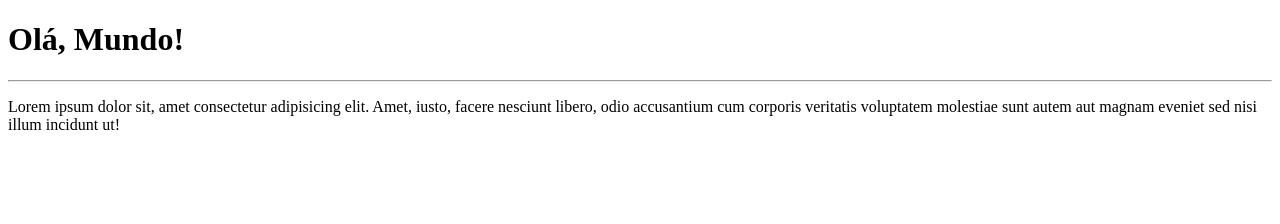
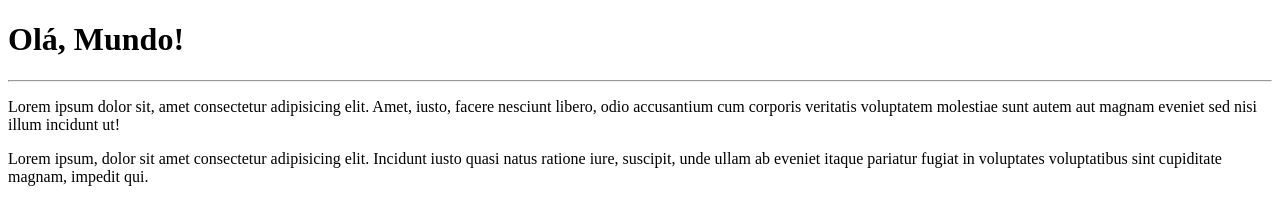
Before and after one commit to islaianeribeiro/Ola-mundo, a plain HTML site: page SiteExemplo/index.html in a window 1280 px wide. Drawn offline with Linux system fonts and the light colour scheme.

Commit message:
Update index.html

```diff
--- a/SiteExemplo/index.html
+++ b/SiteExemplo/index.html
@@ -9,5 +9,7 @@
     <h1>Olá, Mundo!</h1>
     <hr>
     <p>Lorem ipsum dolor sit, amet consectetur adipisicing elit. Amet, iusto, facere nesciunt libero, odio accusantium cum corporis veritatis voluptatem molestiae sunt autem aut magnam eveniet sed nisi illum incidunt ut!</p>
+
+    <p>Lorem ipsum, dolor sit amet consectetur adipisicing elit. Incidunt iusto quasi natus ratione iure, suscipit, unde ullam ab eveniet itaque pariatur fugiat in voluptates voluptatibus sint cupiditate magnam, impedit qui.</p>
 </body>
 </html>
```
